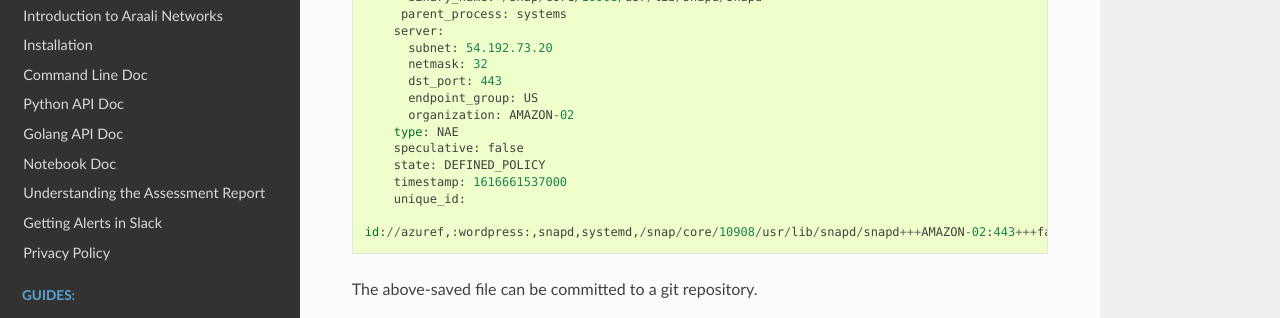
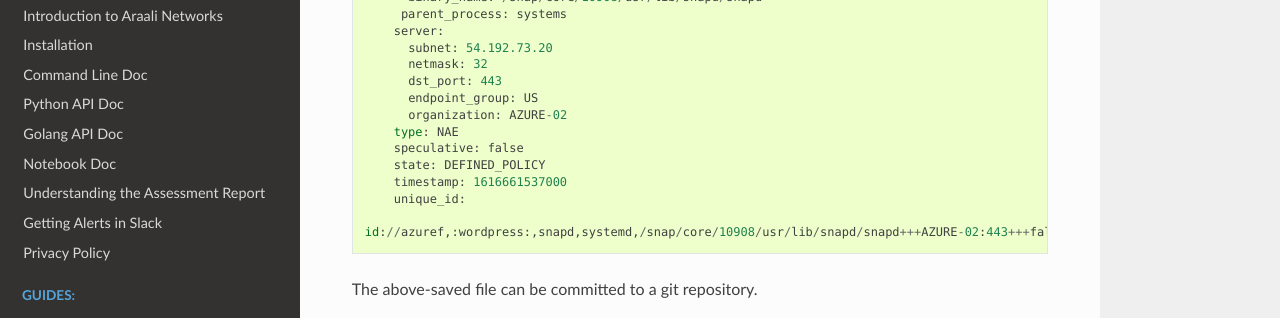
Before and after one commit to araalinetworks/api, a Sphinx documentation site: the page built from doc/source/araalipolicy.rst, in a window 1280 px wide and 900 px high, scrolled down 3976 px. Shown: the part 152-470 px from the top of the window. Built offline with Sphinx 7.4.7 and the Read the Docs theme 2.0.0, drawn with Linux system fonts in a browser that asks for light colours.

Commit message:
Update araalipolicy.rst
changes amazon to azure

```diff
--- a/doc/source/araalipolicy.rst
+++ b/doc/source/araalipolicy.rst
@@ -134,14 +134,14 @@ Once we are satisfied with the review of the links for an app. We can fetch the
        netmask: 32
        dst_port: 443
        endpoint_group: US
-       organization: AMAZON-02
+       organization: AZURE-02
      type: NAE
      speculative: false
      state: DEFINED_POLICY
      timestamp: 1616661537000
      unique_id:
 
- id://azuref,:wordpress:,snapd,systemd,/snap/core/10908/usr/lib/snapd/snapd+++AMAZON-02:443+++false+++false
+ id://azuref,:wordpress:,snapd,systemd,/snap/core/10908/usr/lib/snapd/snapd+++AZURE-02:443+++false+++false
 
 The above-saved file can be committed to a git repository.
 
```
